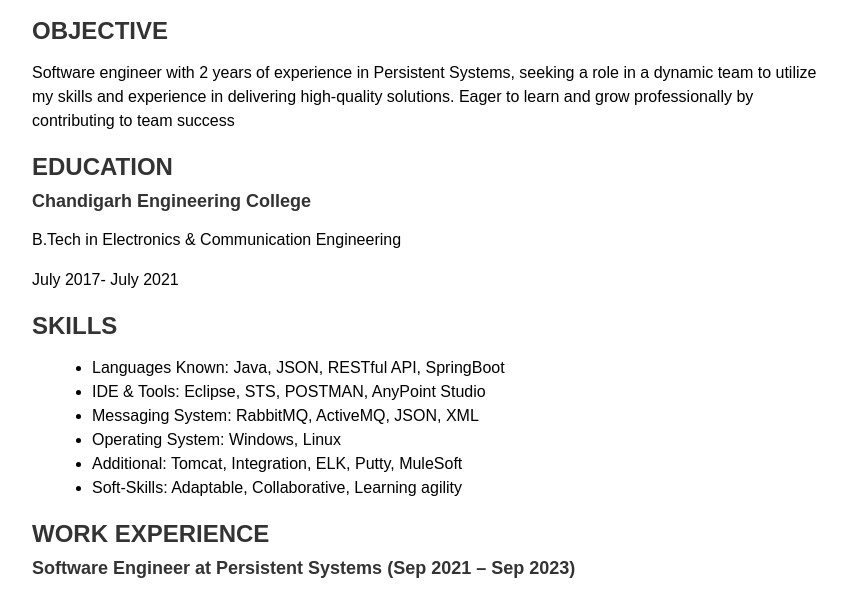
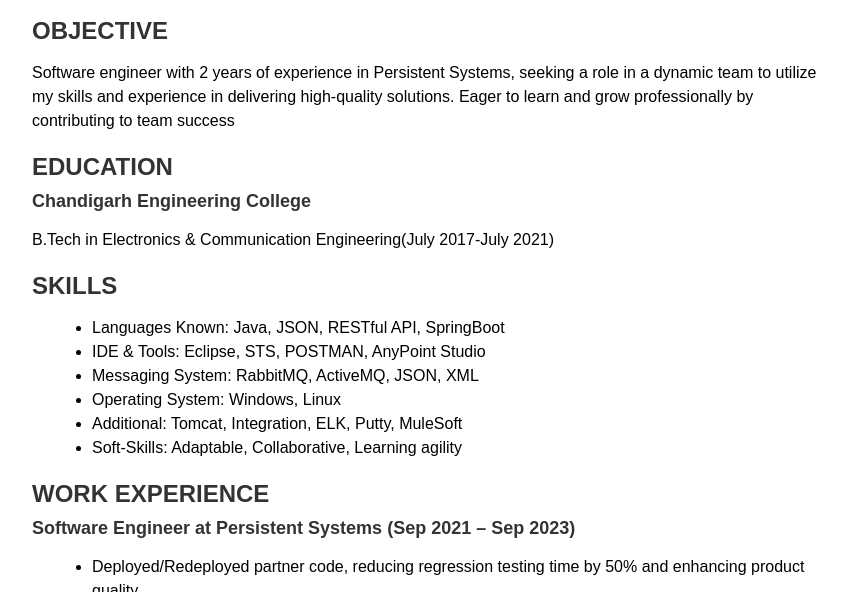
Before and after one commit to adarsh4997/Portfolio, a plain HTML site: page index.html in a window 1280 px wide. Shown: the part 121-713 px from the top of the page, without its empty margins (208-1063 px from the left). Drawn offline with Linux system fonts and the light colour scheme.

Commit message:
Update index.html
Indentation and Date format for college education

```diff
--- a/index.html
+++ b/index.html
@@ -43,12 +43,10 @@
         <h1>ADARSH KUMAR</h1>
         <p>+91-7503294797 || adarshkumar4997@gmail.com || <a href="https://linkedin.com/in/adarsh-kumar04/">linkedin.com/in/adarsh-kumar04/</a></p>
         <h2>OBJECTIVE</h2>
-        <p>Software engineer with 2 years of experience in Persistent Systems, seeking a role in a dynamic team to utilize my skills and
-experience in delivering high-quality solutions. Eager to learn and grow professionally by contributing to team success</p>
+        <p>Software engineer with 2 years of experience in Persistent Systems, seeking a role in a dynamic team to utilize my skills and experience in delivering high-quality solutions. Eager to learn and grow professionally by contributing to team success</p>
         <h2>EDUCATION</h2>
         <h3>Chandigarh Engineering College</h3>
-        <p>B.Tech in Electronics & Communication Engineering</p>
-        <p>July 2017- July 2021</p>
+        <p>B.Tech in Electronics & Communication Engineering(July 2017-July 2021)</p>
         <h2>SKILLS</h2>
         <ul>
             <li>Languages Known: Java, JSON, RESTful API, SpringBoot</li>
@@ -78,50 +76,30 @@ experience in delivering high-quality solutions. Eager to learn and grow profess
         </ul>
 
         <h2>PERSONAL PROJECT</h2>
-
         <h3>REST CRUD Operation for Course Management (Java, SpringBoot)</h3>
-
         <ul>
-
             <li>Designed and implemented a Java-based RESTful API for course management with full CRUD functionality.</li>
-
-<li>Gained practical experience in testing using Postman, and deepened understanding of Java, SpringBoot, and dependency
-injection.</li>
-
+            <li>Gained practical experience in testing using Postman, and deepened understanding of Java, SpringBoot, and dependency injection.</li>
         </ul>
 
         <h2>ACHIEVEMENTS</h2>
-
         <ul>
-
             <li>Salesforce-certified MuleSoft Developer- Level 1 & Integration Associate (2023).</li>
-
             <li>JAVA Full Stack Training in Persistent Systems (2021).</li>
-
             <li>Completed Qwiklabs' 30-day Google Cloud Platform challenge consecutively in 2019 and 2020.</li>
-
             <li>AWS Cloud Practitioner Essential (Second Edition) (2020).</li>
-
             <li>Tata Steel E-Learning on Fundamentals of Machine Learning (2020).</li>
-
             <li>Second place in the ICCS poster presentation (2019).</li>
-
         </ul>
 
         <h2>HOBBIES/ INTEREST</h2>
-
         <ul>
-
             <li>Debugging, Reading, Browsing the Internet, Watching Movies and listening to Songs, Table Tennis</li>
-
         </ul>
 
         <h2>LANGUAGES KNOWN</h2>
-
         <ul>
-
             <li>English, Hindi</li>
-
         </ul>
     </div>
 </body>
```
Lines whose indentation alone changed are shown as unchanged.
